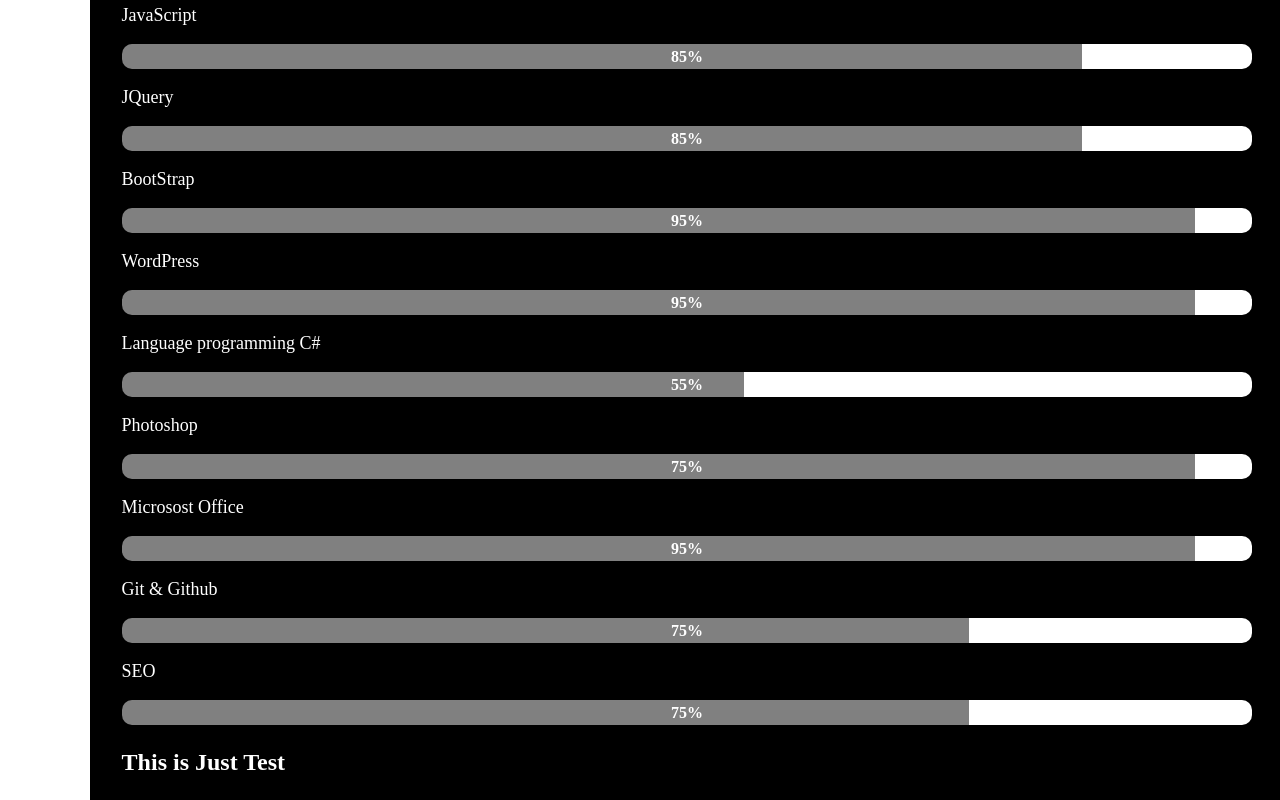
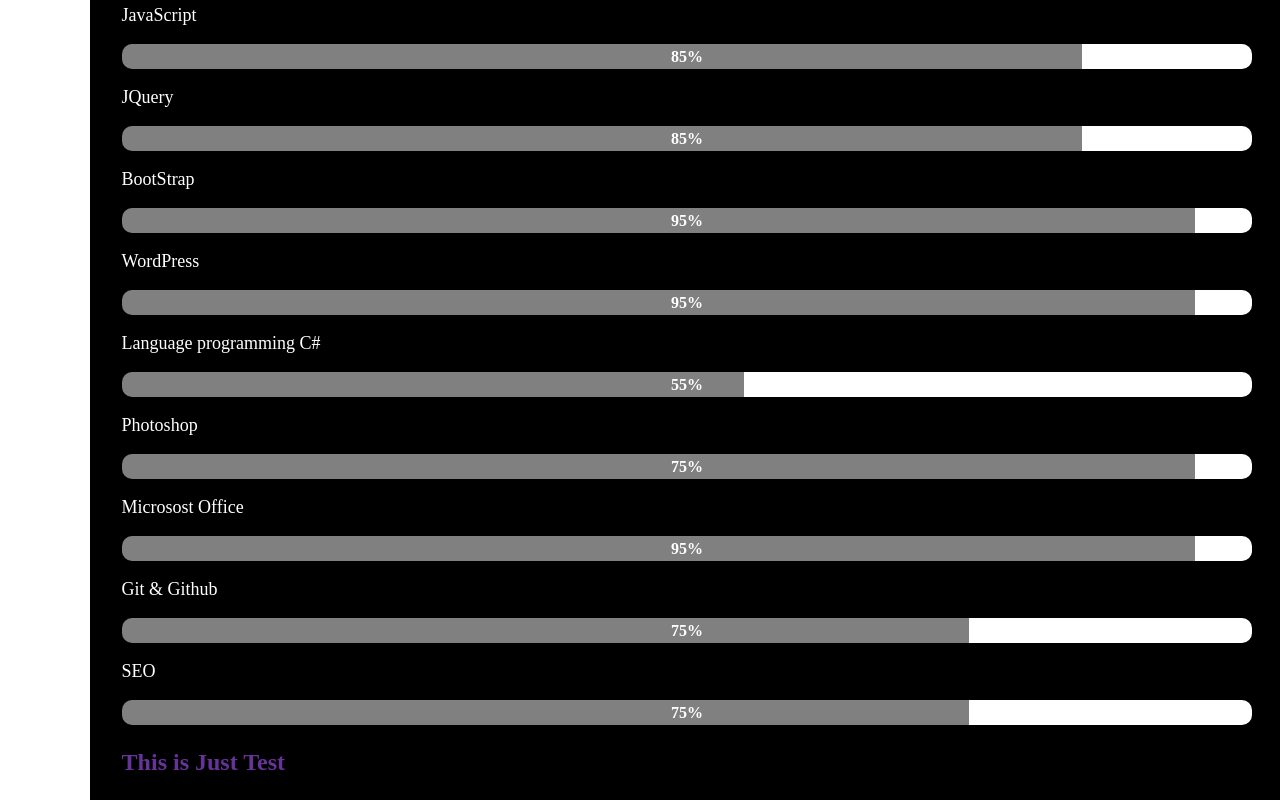
Before and after one commit to javadcom12/my-website, a plain HTML site: page index.html in a window 1280 px wide. Shown: the part 1734-2534 px from the top of the page. Drawn offline with nearby package versions, Linux system fonts and the light colour scheme.

Commit message:
set color for test paragraph

```diff
--- a/index.html
+++ b/index.html
@@ -96,7 +96,7 @@
         <p class="ptag">SEO</p>
         <div class="present pr75">75%</div>
 
-        <h3 class="titr">This is Just Test</h3>
+        <h3 class="titr csstest" >This is Just Test</h3>
 
 
 
--- a/style.css
+++ b/style.css
@@ -172,3 +172,6 @@ li a{
     background: -webkit-linear-gradient(left, gray 55%, white 45%);
 
 }
+.csstest{
+    color: rebeccapurple;
+}
```
